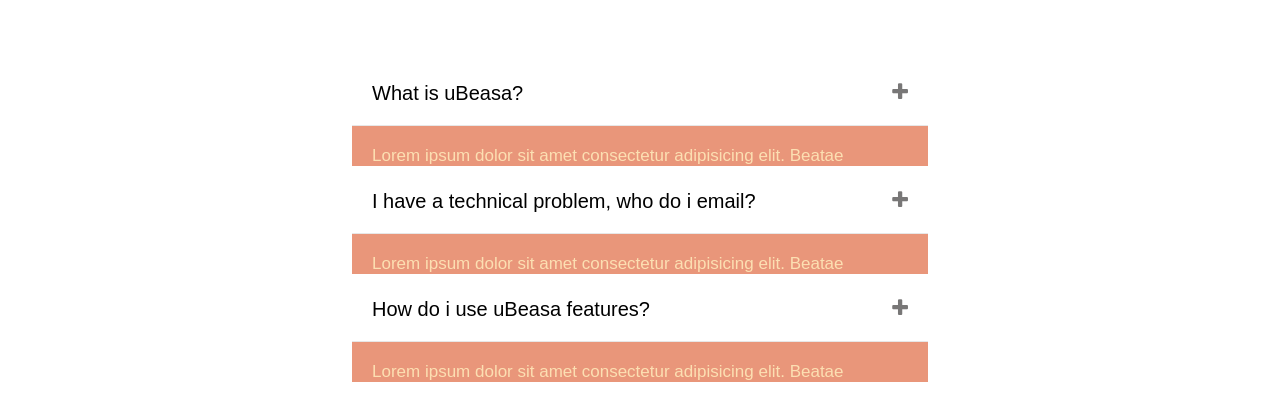
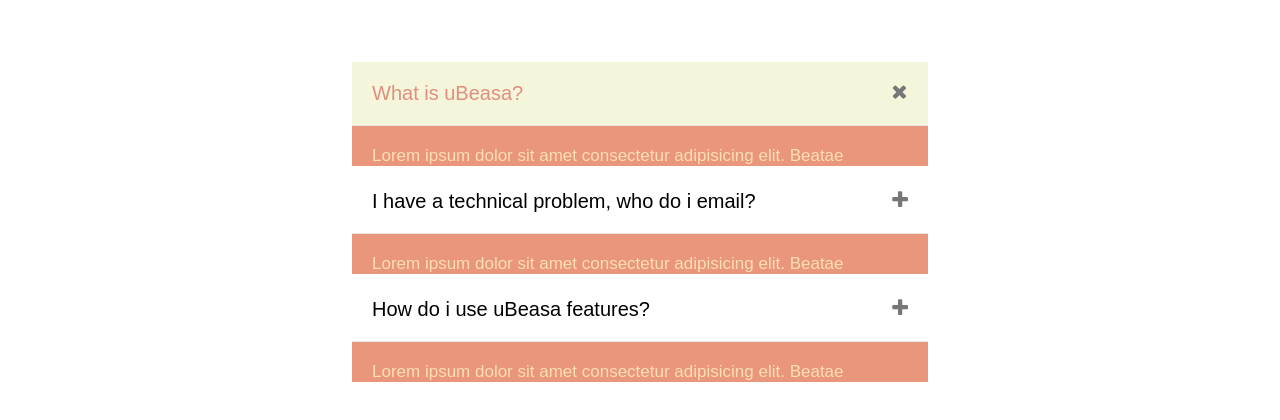
Before and after one commit to Shirly-D/Accordion, a plain HTML site: page index.html in a window 1280 px wide. Shown: the part 88-508 px from the top of the page. Drawn offline with Linux system fonts and the light colour scheme.

Commit message:
active class added

```diff
--- a/index.html
+++ b/index.html
@@ -53,7 +53,7 @@
           <h2>accordion</h2>
           <ul>
             <li>
-              <h5 class="accord">what is uBeasa?</h5>
+              <h5 class="accord active">what is uBeasa?</h5>
               <p class="content">Lorem ipsum dolor sit amet consectetur adipisicing elit. Beatae reprehenderit
                 aspernatur dolore placeat delectus veniam
                 laudantium odio quos, ipsa quis.
```
